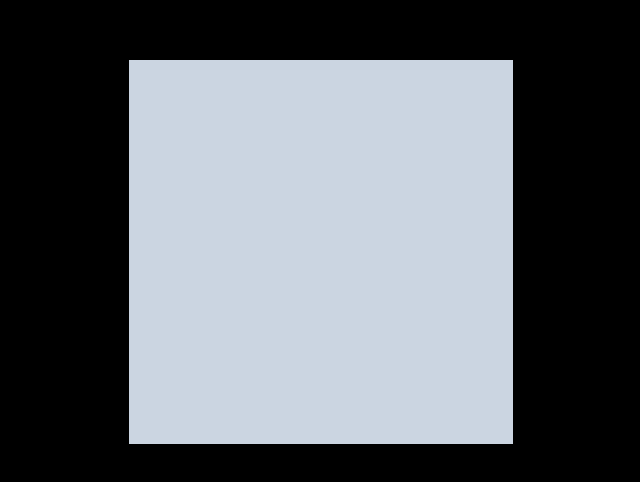
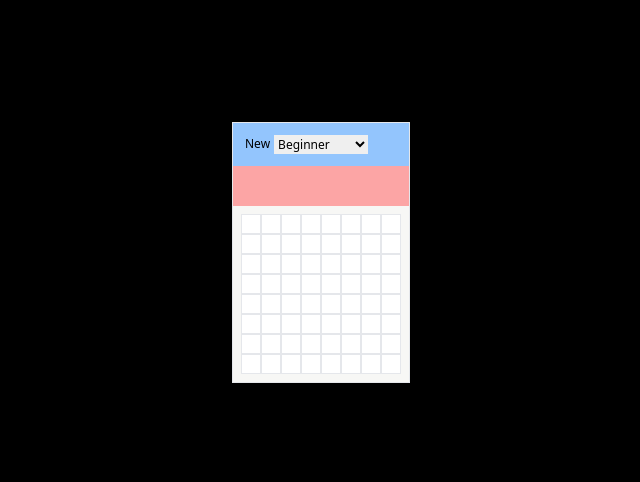
Before and after one commit to JJineu/minesweeper, a React (Create React App) app: page / in a window 1280 px wide. Shown: the part 148-630 px from the top of the page, without its empty margins (319-959 px from the left). Built offline with nearby package versions, Linux system fonts and the light colour scheme.

Commit message:
feat: 난이도 변경 기능

```diff
--- a/src/components/Board.tsx
+++ b/src/components/Board.tsx
@@ -1,6 +1,32 @@
+import { useEffect } from "react";
+import { useAppDispatch, useAppSelector } from "../hooks/useRedux";
+import Cell from "./Cell";
+import { gameAction } from "../store/slice/game";
+
 export default function Board() {
+  const game = useAppSelector((state) => state.game);
+  const dispatch = useAppDispatch();
+  const handleCellClick = (x: number, y: number) => {
+    console.log(x, y);
+  };
+
+  useEffect(() => {
+    dispatch(gameAction.setGame({ width: 8, height: 8}));
+  }, []);
+
   return (
-    <div className="h-96 w-96 bg-slate-300">
+    <div className="bg-boom p-2">
+      {game.board.map((row, y) => (
+        <div className="flex">
+          {row.map((cell, x) => (
+            <Cell
+              cell={cell}
+              coordinates={{ x, y }}
+              onClick={handleCellClick}
+            />
+          ))}
+        </div>
+      ))}
     </div>
   );
 }
--- /dev/null
+++ b/src/components/Cell.tsx
@@ -0,0 +1,18 @@
+import { Cell as CellType } from "../store/slice/game";
+
+type Props = {
+  cell: CellType;
+  coordinates: { x: number; y: number };
+  onClick: (x: number, y: number) => void;
+};
+export default function Cell({ cell, coordinates, onClick }: Props) {
+  //   console.log(coordinates);
+  return (
+    <div
+      className="bg-white w-5 h-5 border text-xs text-center"
+      onClick={() => onClick(coordinates.x, coordinates.y)}
+    >
+      {/* ㅎ */}
+    </div>
+  );
+}
--- a/src/components/Header.tsx
+++ b/src/components/Header.tsx
@@ -1,15 +1,43 @@
+import { ChangeEvent } from "react";
+import { useAppDispatch } from "../hooks/useRedux";
+import { gameAction } from "../store/slice/game";
+
 export default function Header() {
+  const dispatch = useAppDispatch();
+  const handleDifficulty = (e: ChangeEvent<HTMLSelectElement>) => {
+    switch (e.target.value) {
+      case "Beginner":
+        dispatch(gameAction.setGame({ width: 8, height: 8 }));
+        break;
+      case "Intermediate":
+        dispatch(gameAction.setGame({ width: 16, height: 16 }));
+        break;
+      case "Expert":
+        dispatch(gameAction.setGame({ width: 32, height: 16 }));
+        break;
+      case "Custom":
+        let width = prompt("가로 길이를 입력하세요");
+        let height = prompt("세로 길이를 입력하세요");
+        let mines = prompt("지뢰 수를 입력하세요");
+        dispatch(gameAction.setGame({ width, height }));
+        break;
+      default:
+        break;
+    }
+
+  };
   return (
-    <div className="">
-      {/* Game */}
-      <div>
-        {/* Beginner */}
-        {/* Intermediate */}
-        {/* Expert */}
-        {/* Custom */}
-      </div>
-      {/* Option */}
-      {/* Help */}
+    <div className="p-3 bg-blue-300 w-full flex gap-1 text-xs">
+      {/* <img src="/img/flag.ico" /> */}
+      <button>New</button>
+      <select name="difficulty" onChange={handleDifficulty}>
+        <option value="Beginner" selected>
+          Beginner
+        </option>
+        <option value="Intermediate">Intermediate</option>
+        <option value="Expert">Expert</option>
+        <option value="Custom">Custom</option>
+      </select>
     </div>
   );
 }
--- a/src/components/StatusBoard.tsx
+++ b/src/components/StatusBoard.tsx
@@ -1,6 +1,6 @@
 export default function StatusBoard() {
   return (
-    <div>
+    <div className="p-5 bg-red-300">
       {/* 남은 폭탄 개수 */}
       {/* 리셋 버튼 */}
       {/* 타이머 */}
--- a/src/index.css
+++ b/src/index.css
@@ -7,7 +7,7 @@ body {
   margin: 0;
   padding: 0;
   width: 100vw;
-  height: 100vh;
+  height: 100vw;
   background-color: rgb(0, 0, 0);
   overflow-x: hidden;
   -ms-overflow-style: none;
--- a/src/pages/Main.tsx
+++ b/src/pages/Main.tsx
@@ -5,9 +5,11 @@ import StatusBoard from "../components/StatusBoard";
 export default function Main() {
   return (
     <div className="flex flex-col justify-center items-center h-screen">
-      <Header />
-      <StatusBoard />
-      <Board />
+      <div className="border">
+        <Header />
+        <StatusBoard />
+        <Board />
+      </div>
     </div>
   );
 }
--- a/src/store/index.tsx
+++ b/src/store/index.tsx
@@ -1,9 +1,11 @@
 import { configureStore } from "@reduxjs/toolkit";
+import { game } from "./slice/game";
 
 export const store = configureStore({
   reducer: {
+    game: game.reducer,
   },
 });
 
-export type RootState = ReturnType<typeof store.getState>
-export type AppDispatch = typeof store.dispatch
+export type RootState = ReturnType<typeof store.getState>;
+export type AppDispatch = typeof store.dispatch;
--- a/src/store/slice/game.tsx
+++ b/src/store/slice/game.tsx
@@ -1,6 +1,21 @@
 import { createSlice } from "@reduxjs/toolkit";
 
-const initialState = {
+export type Coordinates = {
+  x: number;
+  y: number;
+};
+export type Cell = {
+  x: number;
+  y: number;
+  isMine: boolean;
+  isOpen: boolean;
+  nearMines: number;
+};
+export type Board = {
+  board: Cell[][];
+};
+const initialState: Board = {
+  board: [],
 };
 
 export const game = createSlice({
@@ -8,7 +23,38 @@ export const game = createSlice({
   initialState,
   reducers: {
     setGame: (state, action) => {
-      const { id, content } = action.payload;
+      const { width, height } = action.payload;
+      state.board = [];
+
+      for (let y = 0; y < height; y++) {
+        state.board.push([]);
+        for (let x = 0; x < width; x++) {
+          state.board[y].push({
+            x,
+            y,
+            isMine: false,
+            isOpen: false,
+            nearMines: 0,
+          });
+        }
+      }
+    },
+    setMines: (state, action) => {
+      const { minesCount, clickedX, clickedY } = action.payload;
+
+      let count = minesCount;
+      while (count > 0) {
+        let i = Math.floor(Math.random() * state.board[0].length);
+        let j = Math.floor(Math.random() * state.board.length);
+        if (!state.board[i][j].isMine && !state.board[clickedY][clickedX]) {
+          count--;
+          state.board[i][j].isMine = true;
+        }
+      }
+    },
+    searchNearMines: (state, action) => {
+      const { clickedX, clickedY } = action.payload;
+
     },
   },
 });
--- a/tailwind.config.js
+++ b/tailwind.config.js
@@ -2,7 +2,11 @@
 module.exports = {
   content: ["./src/**/*.{js,ts,jsx,tsx,mdx}"],
   theme: {
-    extend: {},
+    extend: {
+      colors: {
+        "boom": "#F7F7F5",
+      },
+    },
   },
   plugins: [],
-}
+};
```
Also changed, not shown: public/img/boom.jpg (added), 1 other file (tests, documents, lock files or other folders).
